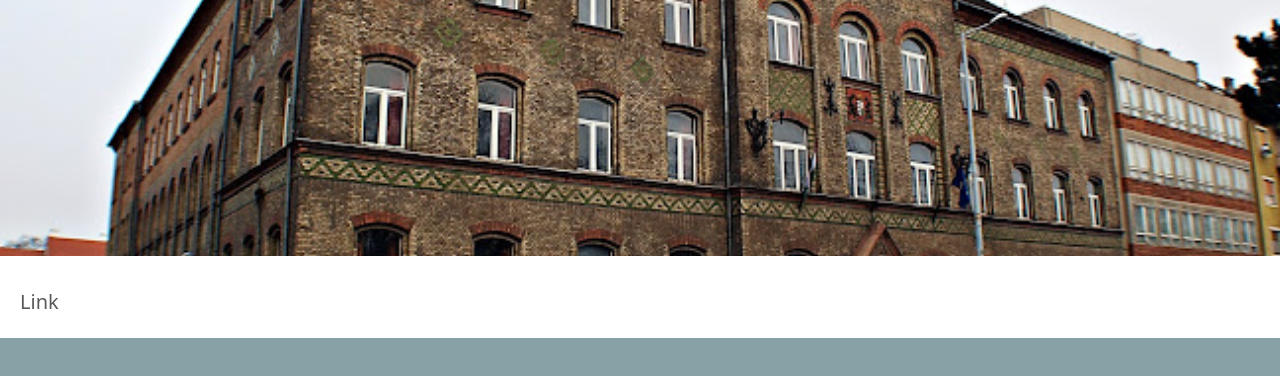
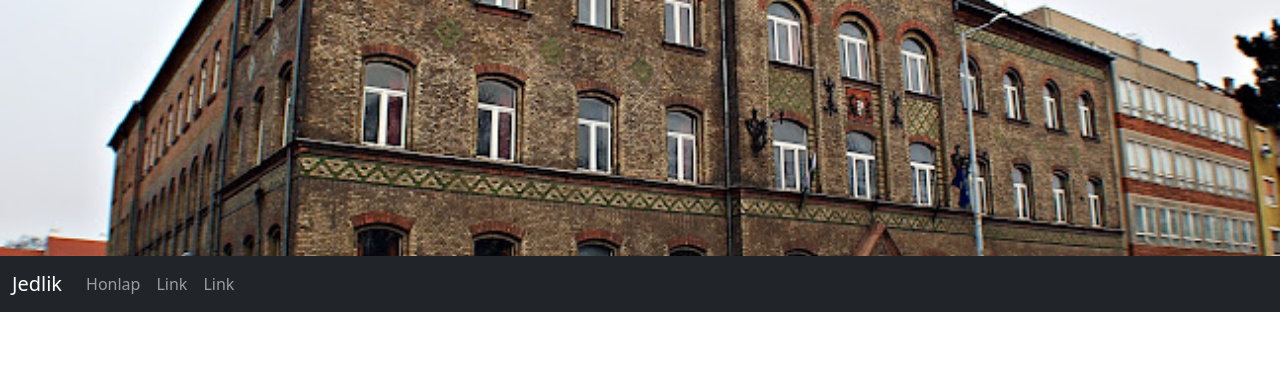
Before and after one commit to budabalint/Rajongoi9A-E, a plain HTML site: page index.html in a window 1280 px wide. Drawn offline with nearby package versions, Linux system fonts and the light colour scheme.

Commit message:
navbar fixed

```diff
--- a/index.html
+++ b/index.html
@@ -5,18 +5,28 @@
     <title>Document</title>
     <link href="https://cdn.jsdelivr.net/npm/bootstrap@5.3.3/dist/css/bootstrap.min.css" rel="stylesheet">
     <link rel="stylesheet" href="indexstyles.css">
+    <script src="../assets/js/color-modes.js"></script>
+    <link href="https://cdn.jsdelivr.net/npm/bootstrap@5.3.3/dist/css/bootstrap.min.css" rel="stylesheet">
+  <script src="https://cdn.jsdelivr.net/npm/bootstrap@5.3.3/dist/js/bootstrap.bundle.min.js"></script>
 </head>
 <body>
     <div id="cim-div"></div>
-    <nav id="navbar-nav" class="navbar navbar-expand-xl">
-        <div id="navbar-div" class="container-fluid">
-            <button class="navbar-toggler" type="button" data-bs-toggle="collapse" data-bs-target="#navbarsExample06" aria-controls="navbarsExample06" aria-expanded="false" aria-label="Toggle navigation">
+  <nav class="navbar navbar-expand-sm navbar-dark bg-dark">
+    <div class="container-fluid">
+      <a class="navbar-brand" href="javascript:void(0)">Jedlik</a>
+      <button class="navbar-toggler" type="button" data-bs-toggle="collapse" data-bs-target="#mynavbar">
         <span class="navbar-toggler-icon"></span>
       </button>
-          <div class="collapse navbar-collapse" id="navbarsExample06">
-            <ul id="nav-linkek" class="navbar-nav me-auto mb-2 mb-xl-0">
+      <div class="collapse navbar-collapse" id="mynavbar">
+        <ul class="navbar-nav me-auto">
           <li class="nav-item">
-                <a class="nav-link" href="#">Link</a>
+            <a class="nav-link" href="index.html">Honlap</a>
+          </li>
+          <li class="nav-item">
+            <a class="nav-link" href="javascript:void(0)">Link</a>
+          </li>
+          <li class="nav-item">
+            <a class="nav-link" href="javascript:void(0)">Link</a>
           </li>
         </ul>
       </div>
```
Lines whose indentation alone changed are shown as unchanged.
